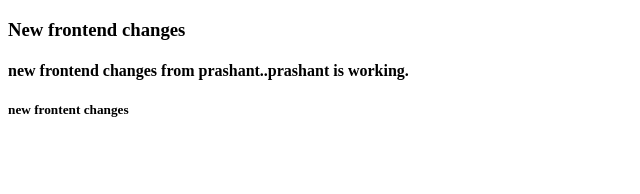
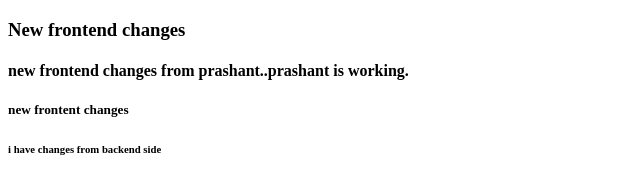
Before and after one commit to swap-prashant/plannet-project, a plain HTML site: page index.html in a window 1280 px wide. Shown: the whole page, without its empty margins (0-640 px from the left). Drawn offline with Linux system fonts and the light colour scheme.

Commit message:
new changes from the backend

```diff
--- a/index.html
+++ b/index.html
@@ -14,6 +14,7 @@
             <h3>New frontend changes</h3>
             <h4>new frontend changes from prashant..prashant is working.</h4>
             <h5>new frontent changes</h5>
+            <h6>i have changes from backend side</h6>
         </section>
 
         <!-- hero section end here -->
```
